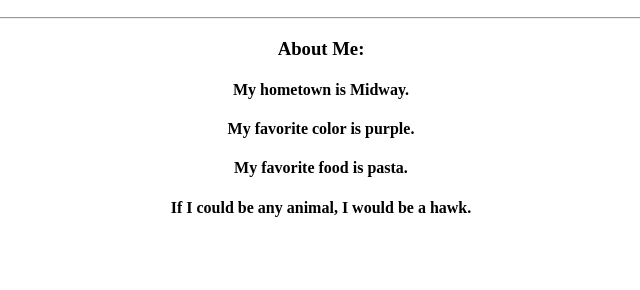
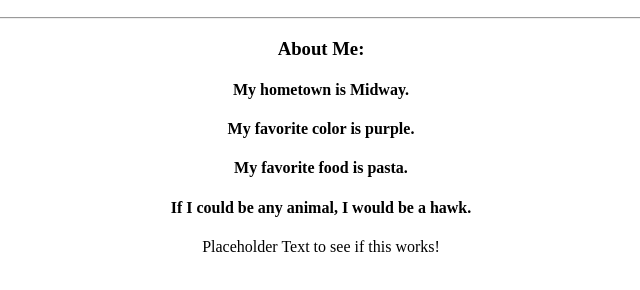
Before and after one commit to flsgrndr/my-first-repo, a plain HTML site: page index.html in a window 1280 px wide. Shown: the part 110-400 px from the top of the page, without its empty margins (319-959 px from the left). Drawn offline with Linux system fonts and the light colour scheme.

Commit message:
Adding new placeholder text

```diff
--- a/index.html
+++ b/index.html
@@ -15,6 +15,7 @@
                     <h4>My favorite color is purple.</h4>
                     <h4>My favorite food is pasta.</h4>
                     <h4>If I could be any animal, I would be a hawk.</h4>
+                    <p>Placeholder Text to see if this works!</p>
             </div>
           </body>
         </html>
```
